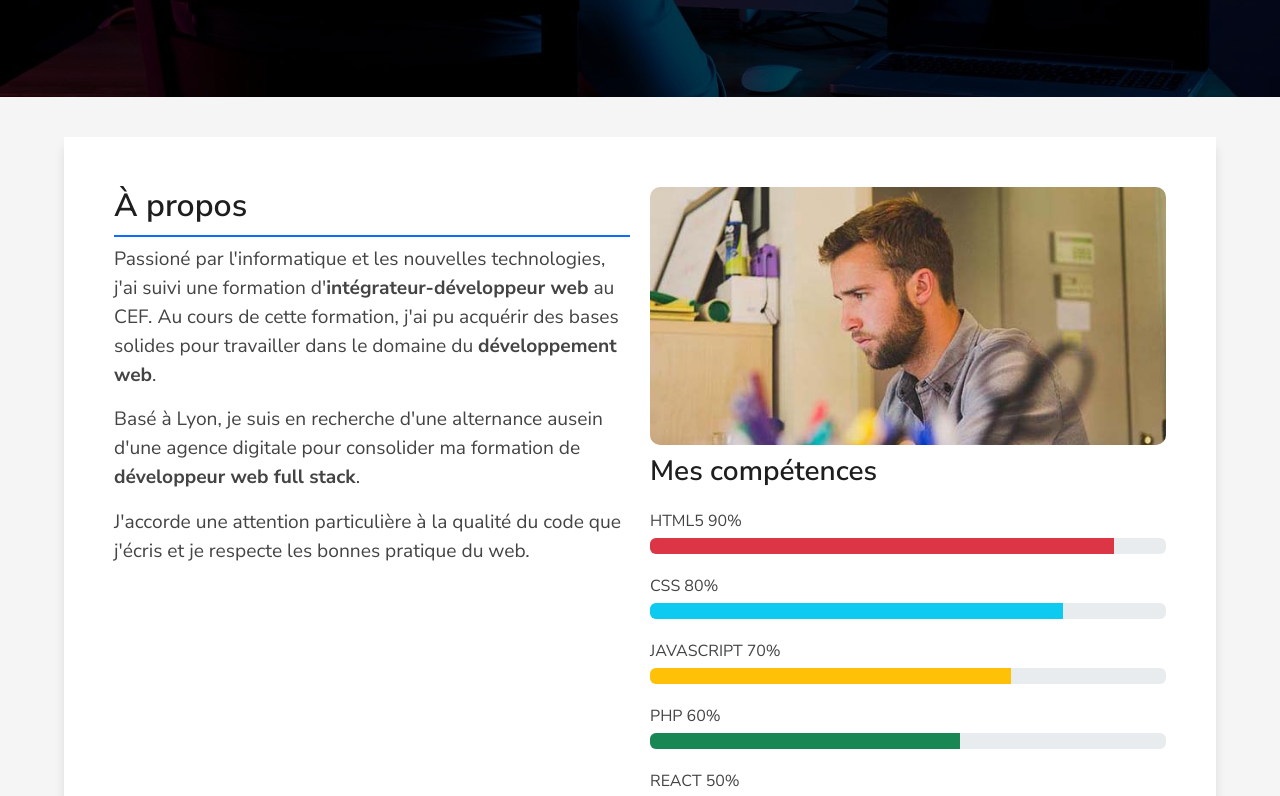
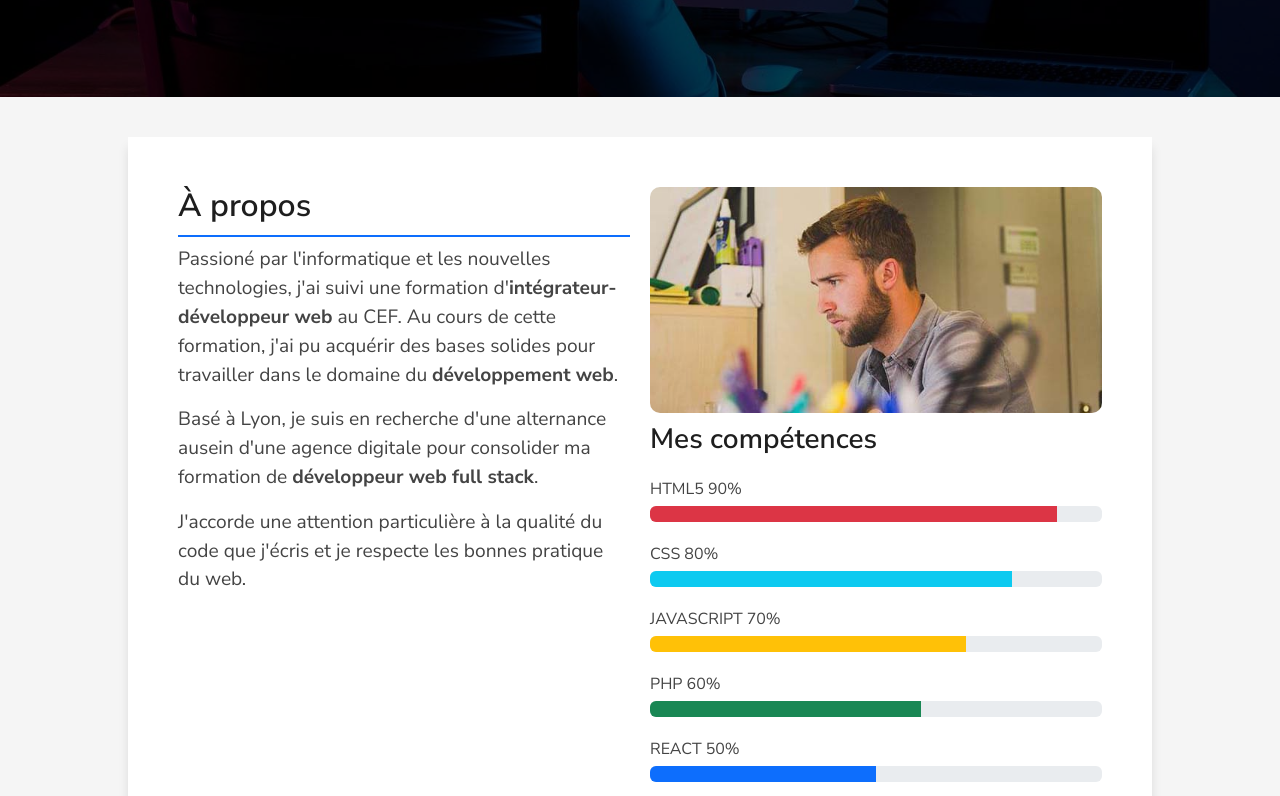
Before and after one commit to Sautarne/portfolio-john-doe, a React (Create React App) app: page / in a window 1280 px wide. Shown: the part 760-1556 px from the top of the page. Built offline with nearby package versions, Linux system fonts and the light colour scheme; no server answers.

Commit message:
change max-width accueil

```diff
--- a/src/pages/Accueil/Accueil.css
+++ b/src/pages/Accueil/Accueil.css
@@ -109,6 +109,7 @@
 
     .a-propos {
         width: 90%;
+        max-width: 1024px;
         padding: 40px;
         margin: 40px 0 60px 0;
         display: grid;
```
